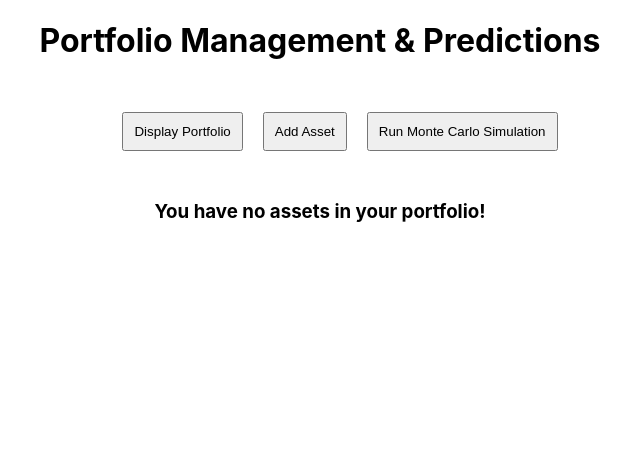
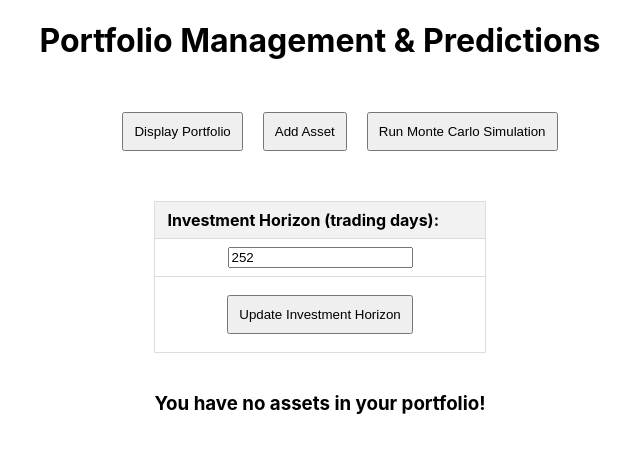
Before and after one commit to tyler-carty/monte_carlo_simulation, a React (Create React App) app in the folder ui/portfolio_management/: page / in a window 1280 px wide. Shown: the top 452 px of the page, without its empty margins (320-960 px from the left). Built offline with nearby package versions, Linux system fonts and the light colour scheme.

Commit message:
investment horizon is now working

```diff
--- a/ui/portfolio_management/src/assets/css/common/Table.css
+++ b/ui/portfolio_management/src/assets/css/common/Table.css
@@ -21,3 +21,15 @@ table th {
 table tr:hover {
     background-color: #f5f5f5;
 }
+
+.horizon-table td {
+    text-align: center;
+    vertical-align: middle;
+}
+
+/* If you want to style the input further: */
+.horizon-table input[type="number"] {
+    display: block;
+    margin: 0 auto;
+    /* Add any other styles you want for the input here */
+}
--- a/ui/portfolio_management/src/components/portfolio/AddAsset.js
+++ b/ui/portfolio_management/src/components/portfolio/AddAsset.js
@@ -1,5 +1,4 @@
 import React, { useState, useContext } from 'react';
-import DisplayPortfolio from './DisplayPortfolio';
 import { PortfolioContext } from '../../context/PortfolioContext';
 import '../../assets/css/common/Table.css'
 
@@ -36,6 +35,7 @@ function AddAsset() {
                 <button className='button' onClick={handleAddAsset}>Add Asset</button>
 
             {portfolio.error && <p style={{ color: 'red' }}>{portfolio.error}</p>}
+            {portfolio.message && <p style={{ color: 'green' }}>{portfolio.message}</p>}
             </div>
         </div>
     );
--- a/ui/portfolio_management/src/components/portfolio/DisplayPortfolio.js
+++ b/ui/portfolio_management/src/components/portfolio/DisplayPortfolio.js
@@ -1,4 +1,4 @@
-import React, { useContext } from 'react';
+import React, { useContext, useState } from 'react';
 import { PortfolioContext } from '../../context/PortfolioContext';
 import '../../assets/css/common/Table.css'
 
@@ -7,6 +7,12 @@ function DisplayPortfolio() {
     const portfolio = useContext(PortfolioContext);
     const assets = portfolio.display();
 
+    const [investmentHorizon, setHorizon] = useState(252);
+
+    const handleInvestmentHorizon = () => {
+        portfolio.updateInvestmentHorizon(investmentHorizon);
+    };
+
     const removeAsset = (asset, weight, index) => {
         portfolio.removeAsset(asset, weight, index);
     };
@@ -14,6 +20,31 @@ function DisplayPortfolio() {
     return (
         <div className='center-body'>
             <div className='center-body'>
+
+            <table className='horizon-table'>
+                <tbody>
+                    <tr>
+                        <th>
+                            Investment Horizon (trading days):
+                        </th>
+                    </tr>
+                    <tr>
+                        <td>
+                            <input
+                                type="number"
+                                value={investmentHorizon}
+                                onChange={e => setHorizon(Number(e.target.value))}
+                            />
+                        </td>
+                    </tr>
+                    <tr>
+                        <td>
+                            <button className='button' onClick={handleInvestmentHorizon}>Update Investment Horizon</button>
+                        </td>
+                    </tr>
+                </tbody>
+            </table>
+
             {assets.length > 0 ? (
                 <>
                     <h2>Your Portfolio</h2>
@@ -29,16 +60,29 @@ function DisplayPortfolio() {
                         {assets.map(({ asset, weight, index }) => (
                             <tr key={asset}>
                                 <td>{asset}</td>
-                                <td>{weight*100}%</td>
+                                <td>{weight}%</td>
                                 <td><button className='button' onClick={() => removeAsset(asset, weight, index)}>Remove</button></td>
                             </tr>
                         ))}
+                        {/* calculate the total weight */}
+                        <tr>
+                            <td><b>Total Portfolio Allocation</b></td>
+                            <td><b>{assets.reduce((total, { weight }) => total + weight, 0)}%</b></td>
+                            <td></td>
+                        </tr>
                         </tbody>
                     </table>
                 </>
             ) : (
                 <h3>You have no assets in your portfolio!</h3>
             )}
+
+            {portfolio.removeError && <p style={{ color: 'red' }}>{portfolio.removeError}</p>}
+            {portfolio.removeMessage && <p style={{ color: 'green' }}>{portfolio.removeMessage}</p>}
+
+            {portfolio.updateError && <p style={{ color: 'red' }}>{portfolio.updateError}</p>}
+            {portfolio.updateMessage && <p style={{ color: 'green' }}>{portfolio.updateMessage}</p>}
+
             </div>
         </div>
     );
--- a/ui/portfolio_management/src/context/PortfolioContext.js
+++ b/ui/portfolio_management/src/context/PortfolioContext.js
@@ -7,9 +7,15 @@ export const PortfolioContext = createContext();
 export function PortfolioProvider({ children }) {
     const [assets, setAssets] = useState([]);
     const [weights, setWeights] = useState([]);
-    const [error, setError] = useState(null);
     const [weight] = useState([]);
     const [index] = useState(0);
+
+    const [error, setError] = useState(null);
+    const [message, setMessage] = useState(null);
+    const [removeMessage, setRemoveMessage] = useState(null);
+    const [updateMessage, setUpdateMessage] = useState(null);
+
+    const [investmentHorizon, setInvestmentHorizon] = useState(252);
 
     const validateAssetName = async (assetName) => {
         try {
@@ -26,12 +32,14 @@ export function PortfolioProvider({ children }) {
 
     const addAsset = (assetName, weight) => {
 
+        setMessage(null); // Clear any previous messages
+
         if (weight <= 0) {
             setError("Weight should be a positive value.");
             return;
         }
 
-        if (sum(weights) + weight > 1) {
+        if (sum(weights) + weight > 100) {
             setError("Total weight exceeds 100%.");
             return;
         }
@@ -50,12 +58,21 @@ export function PortfolioProvider({ children }) {
             setAssets(prev => [...prev, assetName]);
             setWeights(prev => [...prev, weight]);
             setError(null); // Clear any previous errors
+            setMessage("Asset added successfully.");
         });
     };
 
     const removeAsset = (asset, weight, index) => {
         setAssets(prev => prev.filter((_, i) => i !== index));
         setWeights(prev => prev.filter((_, i) => i !== index));
+        setUpdateMessage(null); // Clear any previous messages
+        setRemoveMessage("Asset removed successfully.");
+    };
+
+    const updateInvestmentHorizon = (horizon) => {
+        setInvestmentHorizon(horizon);
+        setRemoveMessage(null); // Clear any previous messages
+        setUpdateMessage("Investment horizon updated successfully.")
     };
 
     const display = () => {
@@ -71,7 +88,7 @@ export function PortfolioProvider({ children }) {
     const sum = (array) => array.reduce((acc, val) => acc + val, 0);
 
     return (
-        <PortfolioContext.Provider value={{ assets, weight, index, error, addAsset, removeAsset, display }}>
+        <PortfolioContext.Provider value={{ assets, weight, index, error, message, removeMessage, updateMessage, removeAsset ,addAsset, investmentHorizon, updateInvestmentHorizon ,display }}>
             {children}
         </PortfolioContext.Provider>
     );
```
